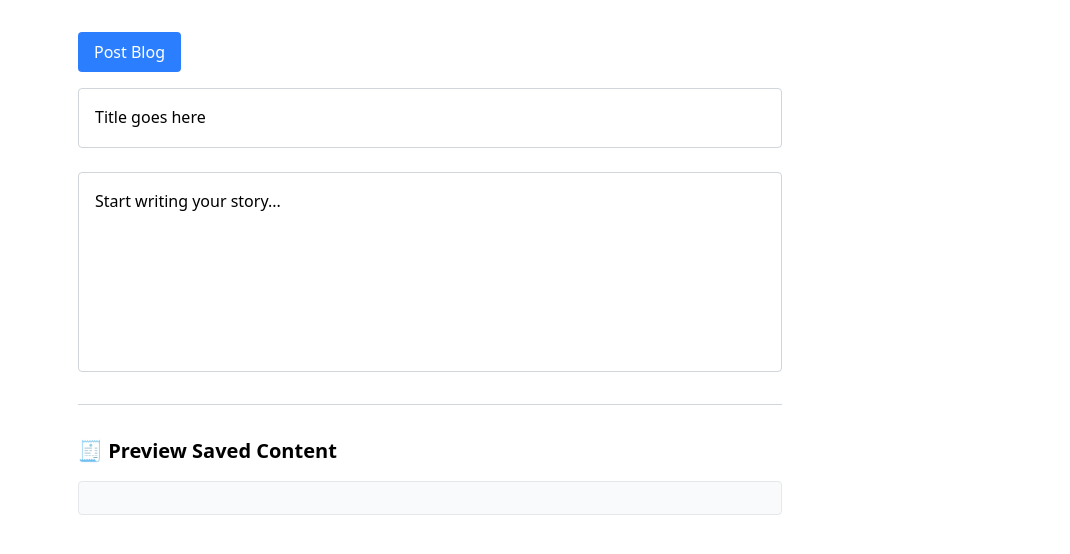
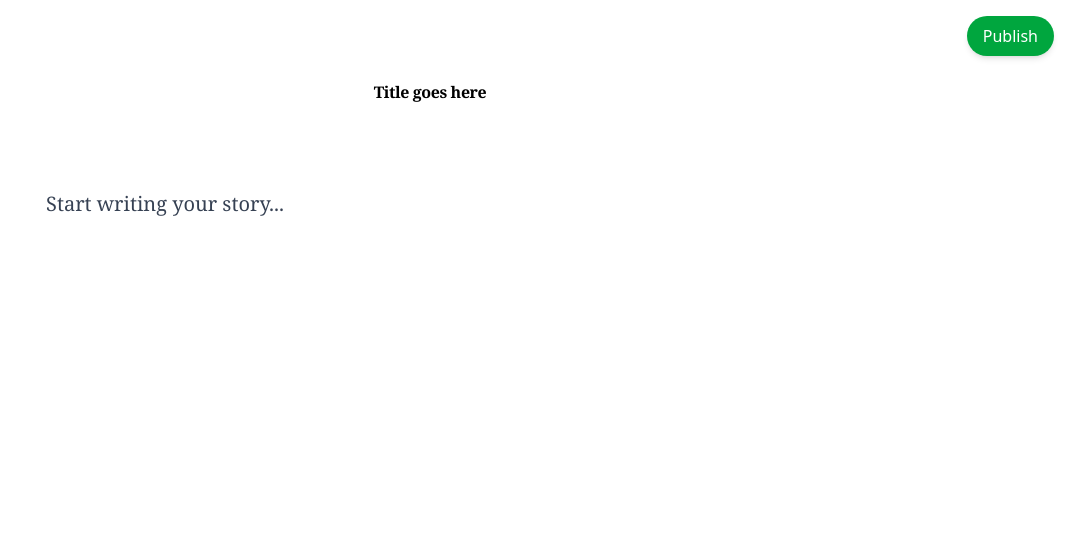
Before and after one commit to Mohfazam/Normal, a React (Vite) app in the folder Frontend/: page / in a window 1280 px wide. Shown: the top 554 px of the page, without its empty margins (210-1280 px from the left). Built offline with nearby package versions, Linux system fonts and the light colour scheme.

Commit message:
Text Editor 4

```diff
--- a/Frontend/src/Components/TextEditor.tsx
+++ b/Frontend/src/Components/TextEditor.tsx
@@ -28,46 +28,71 @@ export const TextEditor = ({ Editable }: TextEditorProps) => {
   const headingEditor = useEditor({
     extensions: [
       StarterKit.configure({ heading: false }),
-      Heading.configure({ levels: [1, 2, 3] }),
+      Heading.configure({
+        levels: [1, 2, 3],
+        HTMLAttributes: {
+          class: 'font-serif font-bold tracking-tight'
+        }
+      }),
       Underline,
       TextAlign.configure({ types: ['heading'] }),
       Link.configure({
         openOnClick: true,
-        HTMLAttributes: { class: 'text-blue-500 hover:underline' }
+        HTMLAttributes: { class: 'text-green-600 hover:underline' }
       }),
     ],
     content: '<h1>Title goes here</h1>',
     editable: Editable,
+    editorProps: {
+      attributes: {
+        class: 'focus:outline-none',
+      },
+    },
   })
 
   const bodyEditor = useEditor({
     extensions: [
-      StarterKit,
-      Underline,
+      StarterKit.configure({
+        paragraph: {
+          HTMLAttributes: {
+            class: 'font-serif text-xl leading-8 mb-6 text-gray-700'
+          }
+        }
+      }),
       TextAlign.configure({ types: ['paragraph', 'heading'] }),
       Link.configure({
         openOnClick: true,
-        HTMLAttributes: { class: 'text-blue-500 hover:underline' }
+        HTMLAttributes: { class: 'text-green-600 hover:underline' }
       }),
       BulletList.configure({
-        HTMLAttributes: { class: 'list-disc pl-5' },
+        HTMLAttributes: { class: 'list-disc pl-10 mb-6' },
       }),
       OrderedList.configure({
-        HTMLAttributes: { class: 'list-decimal pl-5' },
+        HTMLAttributes: { class: 'list-decimal pl-10 mb-6' },
       }),
       Blockquote.configure({
-        HTMLAttributes: { class: 'border-l-4 border-gray-300 pl-4 italic' },
+        HTMLAttributes: {
+          class: 'border-l-4 border-gray-300 pl-6 italic my-6 py-2 text-gray-600'
+        },
       }),
       Code.configure({
-        HTMLAttributes: { class: 'bg-gray-100 p-1 rounded' },
+        HTMLAttributes: { class: 'bg-gray-100 p-1 rounded font-mono' },
       }),
       CodeBlockLowlight.configure({
         lowlight,
-        HTMLAttributes: { class: 'bg-gray-800 text-gray-100 p-4 rounded' },
+        HTMLAttributes: {
+          class: 'bg-gray-900 text-gray-100 p-4 rounded my-6 font-mono'
+        },
       }),
+      Underline,
     ],
     content: '<p>Start writing your story...</p>',
     editable: Editable,
+    editorProps: {
+      attributes: {
+        class: 'focus:outline-none',
+      },
+    },
   })
 
   const handleSave = () => {
@@ -79,71 +104,125 @@ export const TextEditor = ({ Editable }: TextEditorProps) => {
     }
   }
 
-  const renderBubbleMenu = (editor: any) => (
-    // @ts-ignore
-    <BubbleMenu editor={editor} tippyOptions={{ duration: 0 }}>
-      <div className="flex gap-1 p-1 bg-white border border-gray-200 rounded shadow-md">
+  const renderBubbleMenu = (editor: any, isTitle: boolean = false) => (
+    <BubbleMenu
+      editor={editor}
+    //   @ts-ignore
+      tippyOptions={{
+        duration: 0,
+        placement: 'top',
+        offset: [0, 10],
+        zIndex: 999,
+      }}
+      shouldShow={({ editor }) => {
+        // Only show bubble menu when there's text selected
+        return editor.view.state.selection.content().size > 0
+      }}
+    >
+      <div className="flex gap-0.5 p-1 bg-gray-900 text-white rounded shadow-lg">
         {[
           { label: 'Bold', command: 'toggleBold', icon: 'B' },
           { label: 'Italic', command: 'toggleItalic', icon: 'I' },
-          { label: 'Strike', command: 'toggleStrike', icon: 'S' },
           { label: 'Underline', command: 'toggleUnderline', icon: 'U' },
-          { label: 'Align Left', command: 'setTextAlign', args: ['left'], icon: '⬅' },
-          { label: 'Align Center', command: 'setTextAlign', args: ['center'], icon: '⨀' },
-          { label: 'Align Right', command: 'setTextAlign', args: ['right'], icon: '➡' },
-        ].map(({ label, command, args = [], icon }) => (
+          ...(isTitle ? [] : [
+            { label: 'H1', command: 'toggleHeading', args: [{ level: 1 }], icon: 'H1' },
+            { label: 'H2', command: 'toggleHeading', args: [{ level: 2 }], icon: 'H2' },
+            { label: 'H3', command: 'toggleHeading', args: [{ level: 3 }], icon: 'H3' }
+          ]),
+          ...(isTitle ? [] : [
+            { label: 'Quote', command: 'toggleBlockquote', icon: '❝' },
+            { label: 'Code', command: 'toggleCodeBlock', icon: '</>' },
+            { label: 'Bullets', command: 'toggleBulletList', icon: '•' },
+          ]),
+        ].map(({ label, command, args = [], icon }) => {
+          let isActive = false;
+
+          // Special handling for heading activation check
+          if (command === 'toggleHeading') {
+            isActive = editor.isActive('heading', { level: args[0]?.level || 2 });
+          }
+          // Special handling for blockquote
+          else if (command === 'toggleBlockquote') {
+            isActive = editor.isActive('blockquote');
+          }
+          // Special handling for bullet list
+          else if (command === 'toggleBulletList') {
+            isActive = editor.isActive('bulletList');
+          }
+          // Special handling for code block
+          else if (command === 'toggleCodeBlock') {
+            isActive = editor.isActive('codeBlock');
+          }
+          // Default activation check
+          else {
+            const baseCommand = command.replace('toggle', '').toLowerCase();
+            isActive = editor.isActive(baseCommand);
+          }
+
+          return (
             <button
               key={label}
               onClick={() => editor.chain().focus()[command](...args).run()}
-            className={`p-2 rounded hover:bg-gray-100 ${
-              editor.isActive(command.replace('toggle', '').toLowerCase()) ||
-              (command === 'setTextAlign' && editor.isActive({ textAlign: args[0] }))
-                ? 'bg-gray-200'
-                : ''
+              className={`p-2 rounded hover:bg-gray-700 text-sm font-medium ${
+                isActive ? 'bg-gray-700' : ''
               }`}
               title={label}
             >
               {icon}
             </button>
-        ))}
+          )
+        })}
       </div>
     </BubbleMenu>
   )
-    console.log(content);
+
   return (
-    <div className="p-8 max-w-3xl mx-auto">
+    <div className="max-w-3xl mx-auto pb-20">
+      {/* Fixed publish button */}
+      <div className="fixed top-4 right-4 z-10">
         <button
           onClick={handleSave}
-        className="mb-4 px-4 py-2 bg-blue-500 text-white rounded hover:bg-blue-600 transition"
+          className="px-4 py-2 bg-green-600 text-white rounded-full hover:bg-green-700 transition shadow-md"
         >
-        Post Blog
+          Publish
         </button>
+      </div>
 
-      {headingEditor && renderBubbleMenu(headingEditor)}
+      {/* Title editor with bubble menu */}
+      <div className="pt-20 mb-12 relative">
+        {headingEditor && renderBubbleMenu(headingEditor, true)}
         <EditorContent
           editor={headingEditor}
-        className="heading-editor border border-gray-300 rounded p-4 mb-6 min-h-[60px] focus:outline-none focus:ring-2 focus:ring-blue-300"
+          className="heading-editor min-h-[60px] text-center"
         />
+      </div>
 
+      {/* Body editor with bubble menu */}
+      <div className="relative">
         {bodyEditor && renderBubbleMenu(bodyEditor)}
         <EditorContent
           editor={bodyEditor}
-        className="body-editor border border-gray-300 rounded p-4 min-h-[200px] focus:outline-none focus:ring-2 focus:ring-blue-300"
+          className="body-editor min-h-[300px]"
         />
+      </div>
 
-      <hr className="my-8 border-t border-gray-300" />
-      <h3 className="text-xl font-bold mb-4">🧾 Preview Saved Content</h3>
+      {/* Preview section - styled like Medium articles */}
+      {content.title || content.body ? (
+        <div className="mt-20 pt-10 border-t border-gray-200">
+          <h3 className="text-2xl font-bold mb-8 text-gray-500">Preview</h3>
 
-      <div className="preview-section mb-6 p-4 bg-gray-50 rounded border border-gray-200">
+          <div className="prose max-w-none prose-lg mx-auto">
             <div
-          className="prose max-w-none"
+              className="font-serif text-5xl font-bold text-center mb-12"
               dangerouslySetInnerHTML={{ __html: content.title }}
             />
             <div
-          className="prose max-w-none"
+              className="font-serif text-xl leading-8 text-gray-700"
               dangerouslySetInnerHTML={{ __html: content.body }}
             />
           </div>
         </div>
+      ) : null}
+    </div>
   )
 }
```
Lines whose indentation alone changed are shown as unchanged.
